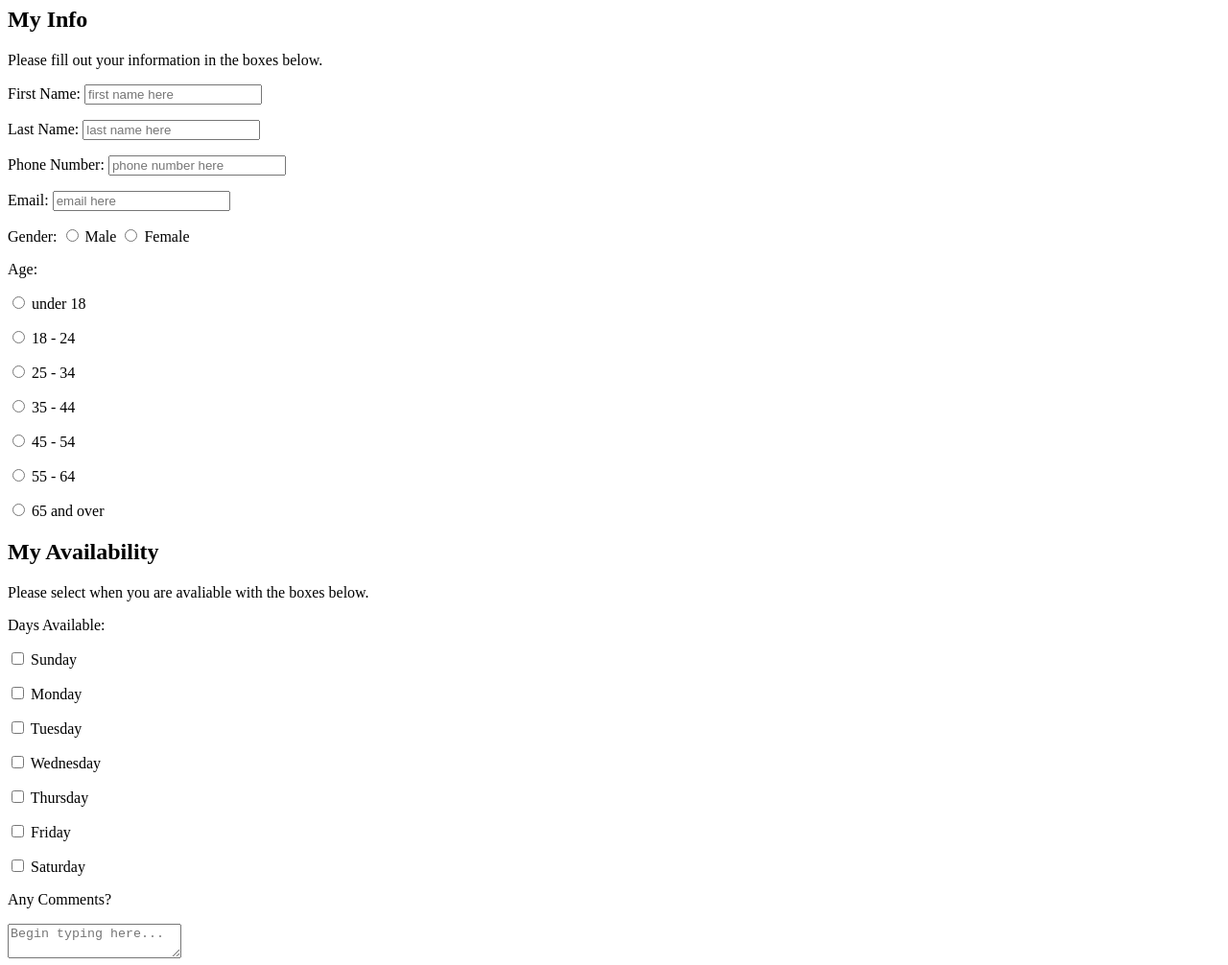
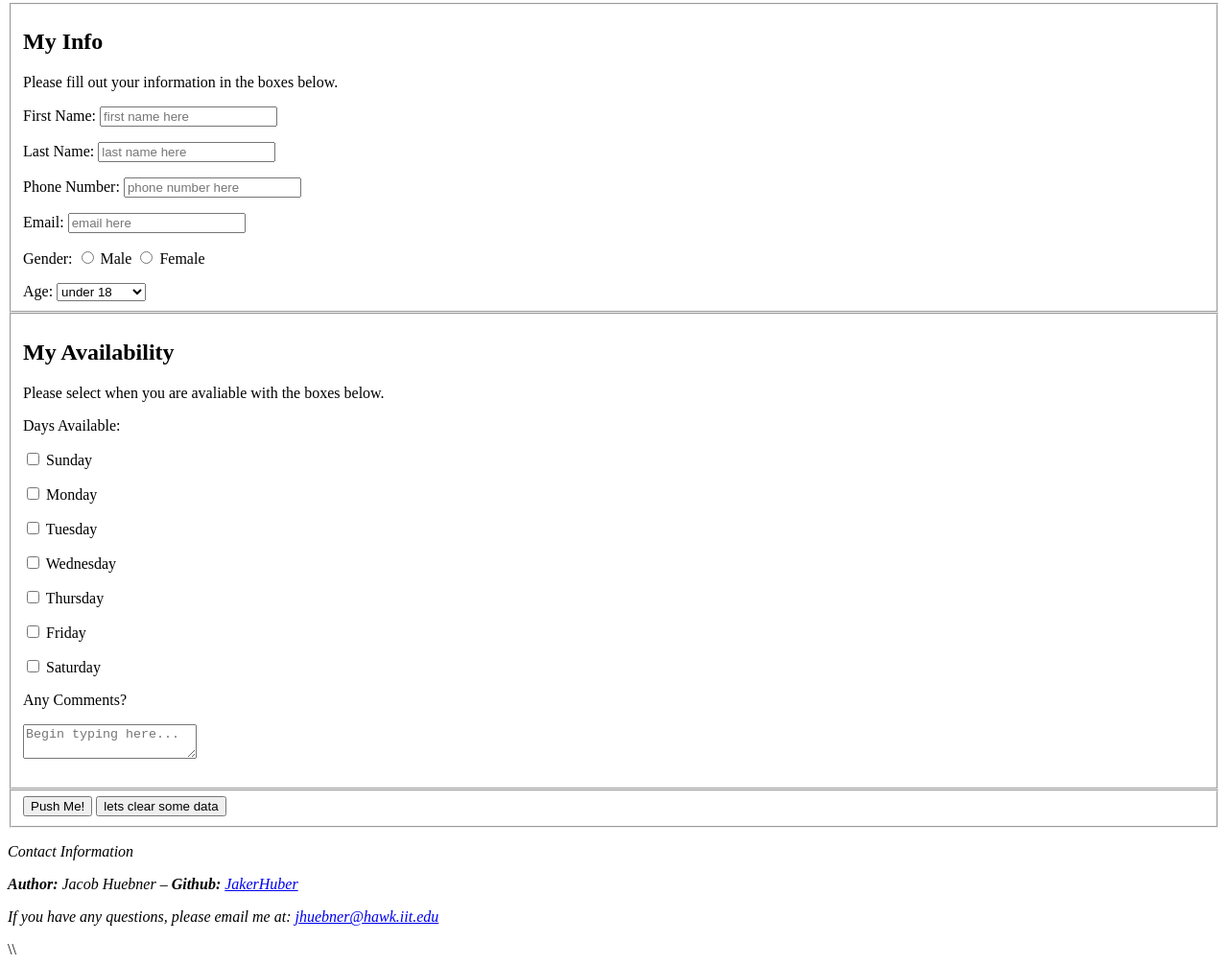
Before and after one commit to JakerHuber/lab4, a plain HTML site: page index.html in a window 1280 px wide. Shown: the part 111-1117 px from the top of the page at 96% size. Drawn offline with Linux system fonts and the light colour scheme.

Commit message:
Added fieldset and changed checklist to dropdown

```diff
--- a/index.html
+++ b/index.html
@@ -13,7 +13,7 @@
     <!----------------------------------------------->
     <section>
       <form action="http://bloomingdale.sat.iit.edu/kriedan/lab3formscript.php" method="post">
-        <div>
+        <fieldset>
           <h2>My Info</h2>
           <p>Please fill out your information in the boxes below.</p>
           <p>
@@ -38,6 +38,17 @@
             <input type="radio" id="genderfemale" name="gender_field" value="female" >
             <label for="genderfemale">Female</label>
           </p>
+          <label for="age">Age:</label>
+          <select name="age_field" id="age">
+            <option value="under 18">under 18</option>
+            <option value="18 - 24">18 - 24</option>
+            <option value="25 - 34">25 - 34</option>
+            <option value="35 - 44<">35 - 44</option>
+            <option value="45 - 54">45 - 54</option>
+            <option value="55 - 64">55 - 64</option>
+            <option value="65 and over">65 and over</option>
+          </select>
+          <!--
           <p>Age:</p>
           <p>
             <input type="radio" id="ageunder18" name="age_field" value="under 18">
@@ -67,8 +78,9 @@
             <input type="radio" id="ageover65" name="age_field" value="65 and over">
             <label for="ageover65">65 and over</label>
           </p>
-        </div>
-        <div>
+          -->
+        </fieldset>
+        <fieldset>
           <h2>My Availability</h2>
           <p>Please select when you are avaliable with the boxes below.</p>
           <p>Days Available:</p>
@@ -105,7 +117,12 @@
           <p>
             <textarea id="comments" name="comments_field" placeholder="Begin typing here..."></textarea>
           </p>
-        </div>
+        </fieldset>
+        <fieldset>
+          <input type="hidden" name="hidden_field" value="Prof K">
+          <input type="submit" value="Push Me!">
+          <input type="reset" value="lets clear some data">
+        </fieldset>
       </form>
     </section>
      <!----------------------------------------------->
@@ -115,6 +132,6 @@
         <p><strong>Author:</strong> Jacob Huebner – <strong>Github:</strong> <a href="https://github.com/JakerHuber"> JakerHuber</a></p>
         <p>If you have any questions, please email me at: <a href="mailto:jhuebner@hawk.iit.edu">jhuebner@hawk.iit.edu</a></p>
       </address>
-    </footer>
+    </footer>\\
   </body>
 </html>
```
